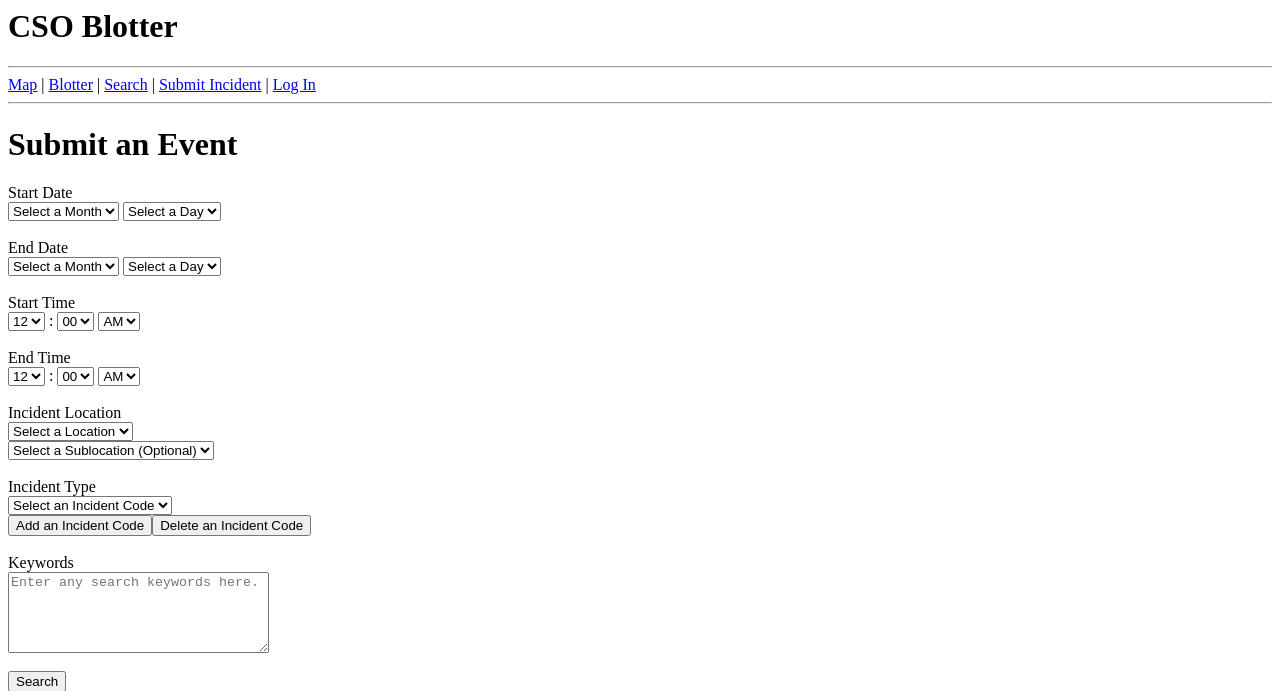
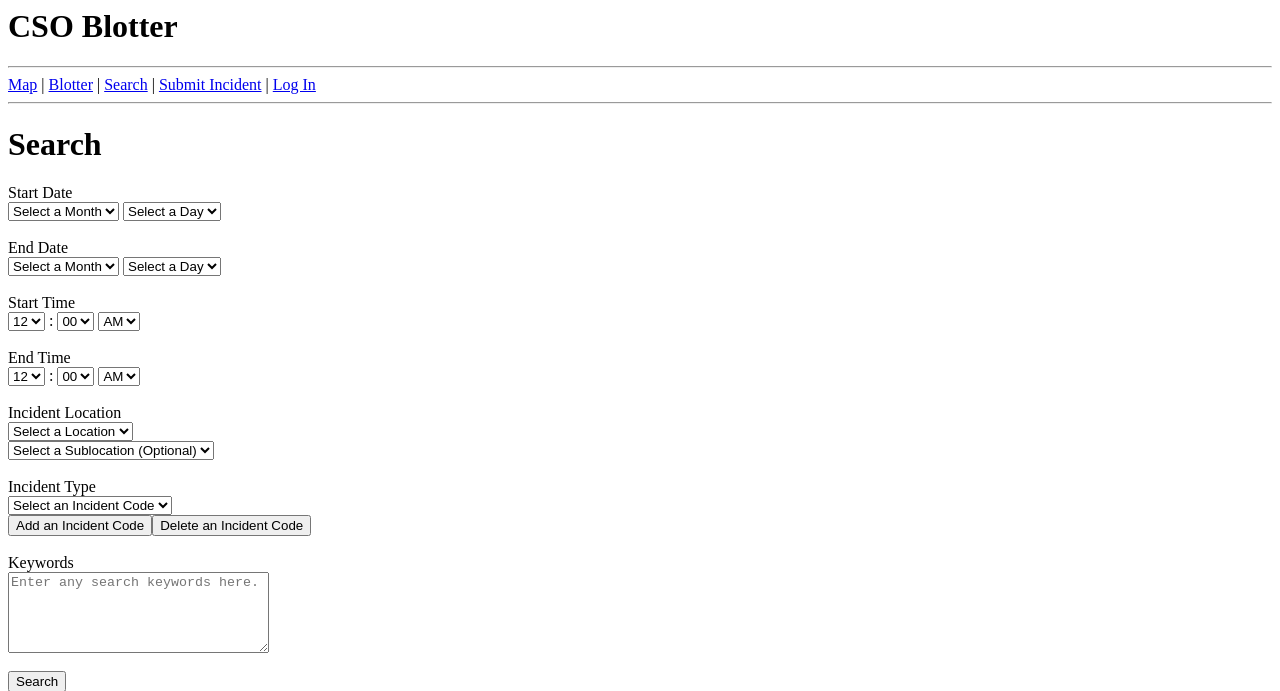
Before and after one commit to reed-college/blop, a Flask app: page /search/ in a window 1280 px wide. Shown: the top 691 px of the page. Run offline with Flask 2, Linux system fonts and the light colour scheme; data that the repository does not hold is empty.

Commit message:
Lol forgot to put Search at the top of the page.

```diff
--- a/blop/templates/search.html
+++ b/blop/templates/search.html
@@ -1,7 +1,7 @@
 {% extends "base.html" %}
 {% block content %}
 
-	<h1><div style='align-center'>Submit an Event</div></h1>
+	<h1><div style='align-center'>Search</div></h1>
 	<script src='{{ url_for("static", filename="forms.js")}}' language="Javascript" type="text/javascript"></script>
 	<form action="/processform" method="post">
 		<div id="startdate">
```
